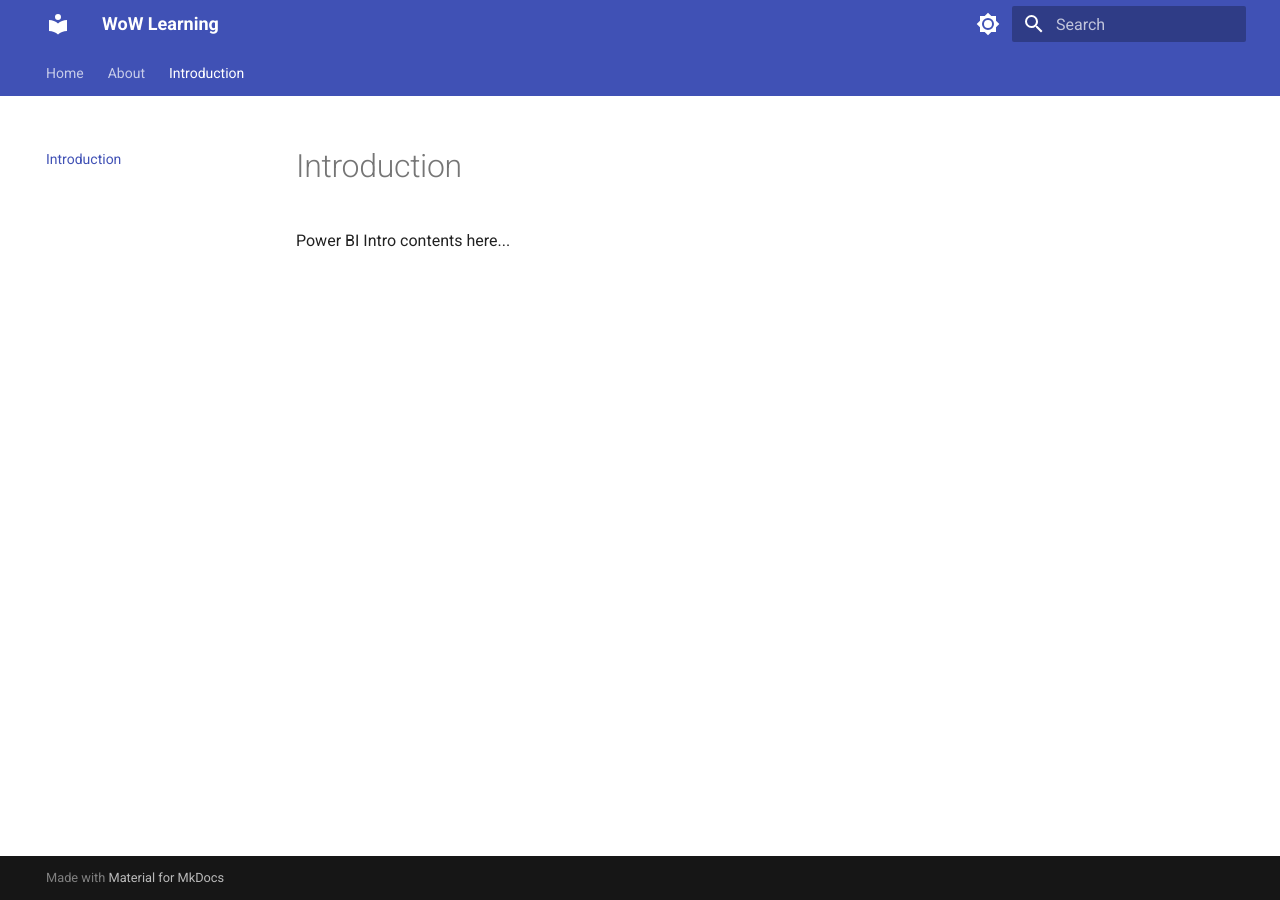
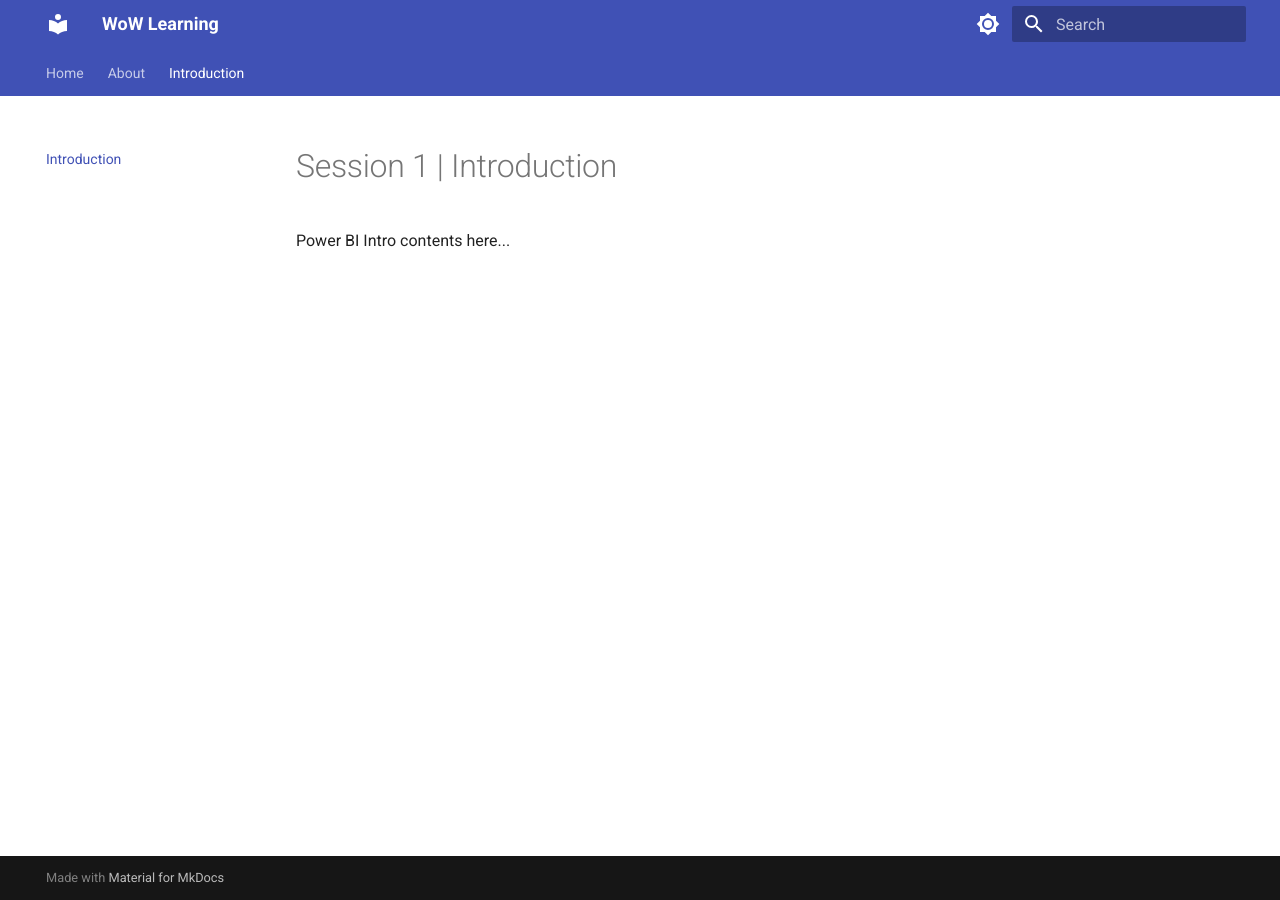
Before and after one commit to wheelocity/wow_learning, an MkDocs documentation site: the page built from docs/introduction.md, in a window 1280 px wide. Built offline with MkDocs 1.6.1 and Material for MkDocs 9.7.7, drawn with Linux system fonts in a browser that asks for light colours.

Commit message:
modified headings...

```diff
--- a/docs/introduction.md
+++ b/docs/introduction.md
@@ -1,3 +1,3 @@
-# Introduction
+# Session 1 | Introduction
 
 Power BI Intro contents here...
```
Also changed, not shown: site/404.html, site/about.html, site/index.html, site/introduction.html, site/search/search_index.json, site/sitemap.xml, 1 other file.
